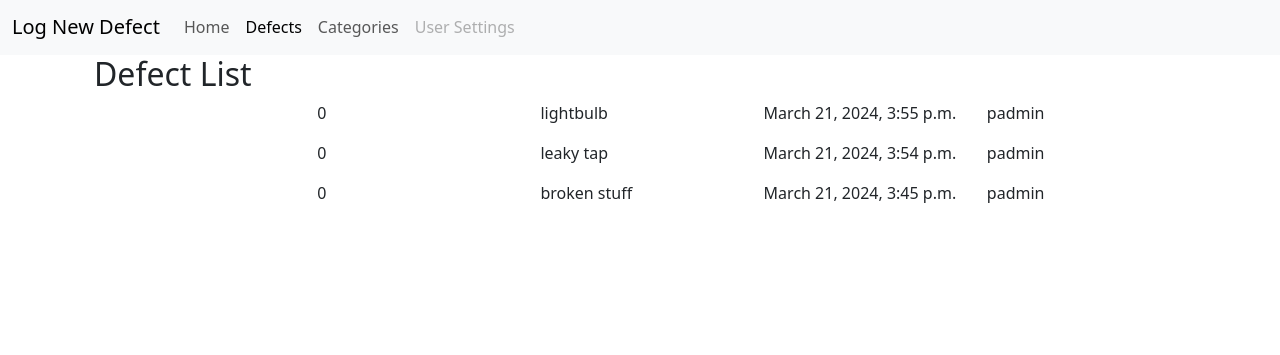
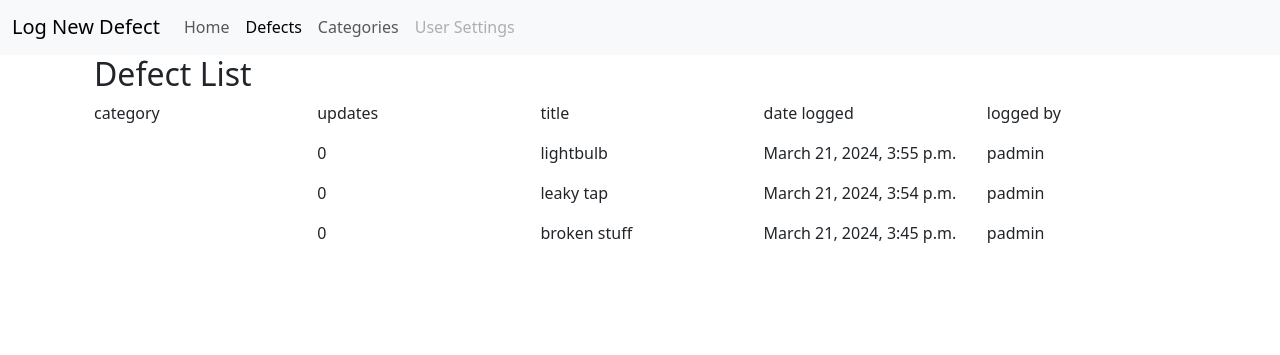
Before and after one commit to bezabu/bb-gp-pp4-part, a Django app: page /defect/defect_list/ in a window 1280 px wide. Shown: the part 57-412 px from the top of the page. Run offline with Django 4.2, Linux system fonts and the light colour scheme; data comes from the database, SQL or seed files in the repository; some libraries are stand-ins or nearby versions.

```diff
--- a/defect/templates/defect/defect_list.html
+++ b/defect/templates/defect/defect_list.html
@@ -5,6 +5,23 @@
     <div class="row">
         <div class="col">
             <h2>Defect List</h2>
+        </div>
+    </div>
+    <div class="row">
+        <div class="col">
+            <p>category</p>
+        </div>
+        <div class="col">
+            <p>updates</p>
+        </div>
+        <div class="col">
+            <p>title</p>
+        </div>
+        <div class="col">
+            <p>date logged</p>
+        </div>
+        <div class="col">
+            <p>logged by</p>
         </div>
     </div>
     <div class="row">
--- a/defect/urls.py
+++ b/defect/urls.py
@@ -4,5 +4,5 @@ from django.urls import path
 urlpatterns = [
     path('defect_list/', views.defect_list, name='def_list'),
     path('category_list/', views.CategoryList.as_view(), name='cat_list'),
-    path('dashboard/', views.DashList.as_view(), name='dash_list'),
+    path('dashboard/', views.dashboard, name='dash_list'),
 ]
--- a/defect/views.py
+++ b/defect/views.py
@@ -17,6 +17,17 @@ def defect_list(request):
     return render(
         request, 'defect/defect_list.html', context)
 
+def dashboard(request):
+    defects = Defect.objects.all().order_by("-reported_on")[:10]
+    categorys = Category.objects.all()
+    context = {
+        'categorys': categorys,
+        'defects': defects
+    }
+    paginate_by = def_per_page
+    return render(
+        request, 'defect/dash.html', context)
+
 class CategoryList(generic.ListView):
     queryset = Category.objects.all()
     template_name = "category_list.html"
--- a/part/settings.py
+++ b/part/settings.py
@@ -30,7 +30,7 @@ SECRET_KEY = os.environ.get("SECRET_KEY")
 
 
 # SECURITY WARNING: don't run with debug turned on in production!
-DEBUG = False
+DEBUG = True
 
 ALLOWED_HOSTS = ['8000-bezabu-bbgppp4part-ak6kzfnujzt.ws-eu110.gitpod.io', '.herokuapp.com']
 
```
Also changed, not shown: defect/templates/defect/dash.html (+22 -5 lines).
